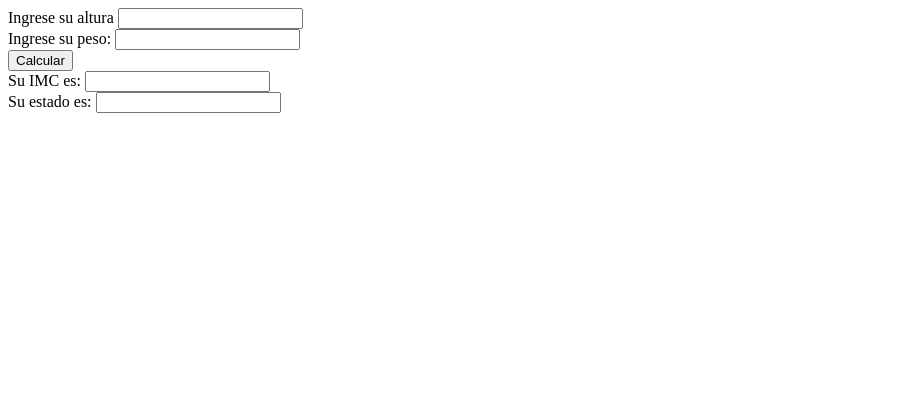
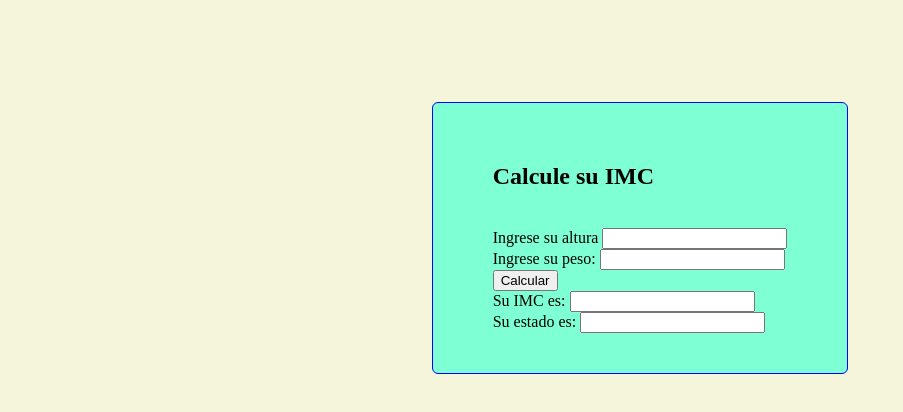
Before and after one commit to JavierHG13/IMC, a plain HTML site: page index.html in a window 1280 px wide. Shown: the whole page, without its empty margins (0-903 px from the left). Drawn offline with Linux system fonts and the light colour scheme.

Commit message:
Se agrego algo de estilo

```diff
--- a/index.html
+++ b/index.html
@@ -4,10 +4,11 @@
     <meta charset="UTF-8">
     <meta name="viewport" content="width=device-width, initial-scale=1.0">
     <title>Calcular el IMC</title>
+    <link rel="stylesheet" href="./style.css">
 </head>
 <body>
     <form action="">
-
+        <h2>Calcule su IMC</h2><br>
         <label for="Altura">Ingrese su altura</label>
         <input type="number" id="Altura"><br>
 
--- a/style.css
+++ b/style.css
@@ -0,0 +1,17 @@
+body{
+    background-color: beige;
+    margin: 0;
+    padding: 0;
+    display: flex;
+    justify-content: center;
+}
+h2{
+
+}
+form{
+    margin: 8%;
+    border: 1px solid blue;
+    border-radius: 6px;
+    padding: 40px 60px;
+    background-color: aquamarine;
+}
```
